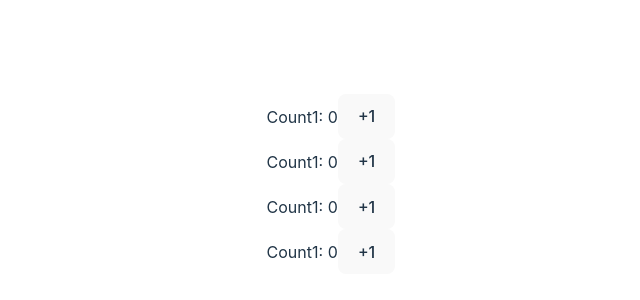
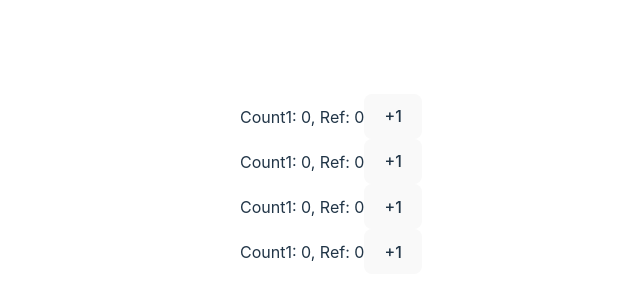
Before and after one commit to devikseong/example-react, a React (Vite) app: page /page8 in a window 1280 px wide. Shown: the part 216-516 px from the top of the page, without its empty margins (309-949 px from the left). Built offline with nearby package versions, Linux system fonts and the light colour scheme.

Commit message:
feat: react study page8

```diff
--- a/src/page/advance/page8.tsx
+++ b/src/page/advance/page8.tsx
@@ -1,4 +1,4 @@
-import { createContext, Dispatch, ReactNode, SetStateAction, useContext, useState } from "react"
+import { createContext, Dispatch, ReactNode, SetStateAction, useContext, useEffect, useRef, useState } from "react"
 
 type CountContextType = [
     number,
@@ -10,8 +10,13 @@ const Count2Context = createContext<CountContextType>([0, () => {}])
 
 const Counter1 = () => {
     const [count1, setCount1] = useContext(Count1Context)
+    const ref = useRef(0)
+    useEffect( () => {
+        ref.current += 1
+    })
+
     return <div>
-        Count1: {count1}
+        Count1: {count1}, Ref: {ref.current}
         <button onClick={() => setCount1((c) => c + 1)}>
             +1
         </button>
@@ -20,8 +25,14 @@ const Counter1 = () => {
 
 const Counter2 = () => {
     const [count2, setCount2] = useContext(Count2Context)
+    const ref = useRef(0)
+
+    useEffect( () => {
+        ref.current += 1
+    })
+
     return <div>
-        Count1: {count2}
+        Count1: {count2}, Ref: {ref.current}
         <button onClick={() => setCount2((c) => c + 1)}>
             +1
         </button>
```
